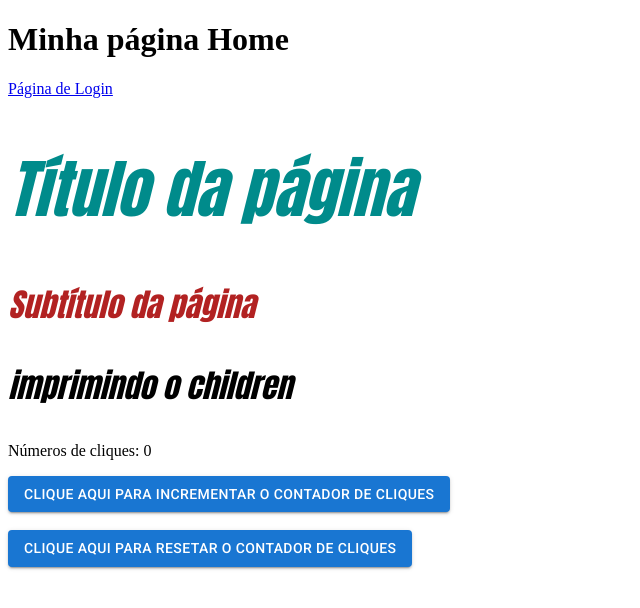
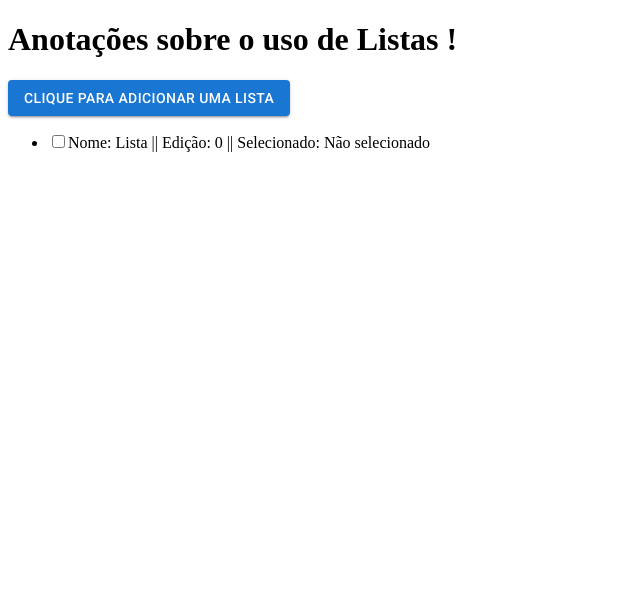
Before and after one commit to ocsoares/Aprendendo-ReactJS, a React (Vite) app: page /notes/lists-with-objects in a window 1280 px wide. Before the commit this address led to /home. Shown: the top 608 px of the page, without its empty margins (0-640 px from the left). Built offline with nearby package versions, Linux system fonts and the light colour scheme.

Commit message:
feat: add notes about list with objects and with useState() hook

```diff
--- /dev/null
+++ b/src/app/pages/learning-notes/lists/list-with-objects/ListWithObjectsNote.tsx
@@ -0,0 +1,74 @@
+import { useCallback, useState } from "react";
+import { Button } from "../../../../shared/components/Button";
+
+interface IListItem {
+  name: string;
+  edition: number;
+  isSelected: boolean;
+}
+
+export const ListWithObjectsNote = () => {
+  const [edition, setEdition] = useState<number>(1);
+  const [selected, setSelected] = useState<boolean>(false);
+
+  const nameList = "Lista";
+
+  const [list, setList] = useState<IListItem[]>([
+    { name: nameList, edition: 0, isSelected: selected },
+  ]);
+
+  const handleOnClick = useCallback((): void => {
+    setEdition((oldEdition) => oldEdition + 1);
+    setSelected(false); // Defina selected como false ao adicionar um novo item
+
+    // Adicione um novo item com isSelected como false
+    setList((oldList) => [
+      ...oldList,
+      { name: nameList, edition: edition, isSelected: false },
+    ]);
+  }, [edition]);
+
+  const handleOnChange = useCallback(
+    (index: number): void => {
+      const currentList = [...list];
+
+      // Se ao CLICAR no Checkbox e JÁ ESTIVER MARCADO, retorna "false" para
+      // "isSelected" para DESMARCAR, se NÃO estiver Marcado, retorna "TRUE" para MARCAR !
+      currentList[index].isSelected = currentList[index].isSelected
+        ? false
+        : true;
+
+      // Atualiza a lista com o Estado ATUALIZADO
+      setList(currentList);
+
+      // Atualiza o estado GLOBAL de "selected" com base no estado do Item ESPECÍFICO
+      setSelected(currentList[index].isSelected);
+    },
+    [list],
+  );
+
+  return (
+    <div>
+      <h1>Anotações sobre o uso de Listas !</h1>
+
+      <Button text="Clique para adicionar uma Lista" onClick={handleOnClick} />
+
+      <ul>
+        {list.map(({ name, edition, isSelected }, index) => (
+          <li key={index}>
+            <input
+              type="checkbox"
+              checked={isSelected}
+              // Quando precisa passar PARÂMETROS para uma Função, PRECISA ser com
+              // "() =>" ANTES da Função, se NÃO TIVER Parâmetros, pode passar DIRETAMENTE
+              // a Função, exemplo apenas "handleOnChange" !!!
+              onChange={() => handleOnChange(index)}
+            />
+            Nome: {name} || Edição: {edition} || Selecionado:{" "}
+            {isSelected ? "Selecionado" : "Não selecionado"}
+          </li>
+        ))}
+      </ul>
+    </div>
+  );
+};
--- a/src/app/routes/Routes.tsx
+++ b/src/app/routes/Routes.tsx
@@ -13,6 +13,7 @@ import { CustomHookNote } from "../pages/learning-notes/custom-hook/CustomHookNo
 import { FunctionsInUseContextNote } from "../pages/learning-notes/use-context/functions-in-use-context/FunctionsInUseContextNote";
 import { StatesInUseContextNote } from "../pages/learning-notes/use-context/states-in-use-context/StatesInUseContextNote";
 import { ListsNote } from "../pages/learning-notes/lists/ListsNote";
+import { ListWithObjectsNote } from "../pages/learning-notes/lists/list-with-objects/ListWithObjectsNote";
 
 export const Routes = () => {
   return (
@@ -34,6 +35,10 @@ export const Routes = () => {
           element={<StatesInUseContextNote />}
         />
         <Route path="/notes/lists" element={<ListsNote />} />
+        <Route
+          path="/notes/lists-with-objects"
+          element={<ListWithObjectsNote />}
+        />
 
         {/* Toda Rota que NÃO for especificada A CIMA será REDIRECIONADA para a página "home" !!!  */}
         <Route path="*" element={<Navigate to="home" />} />
```
